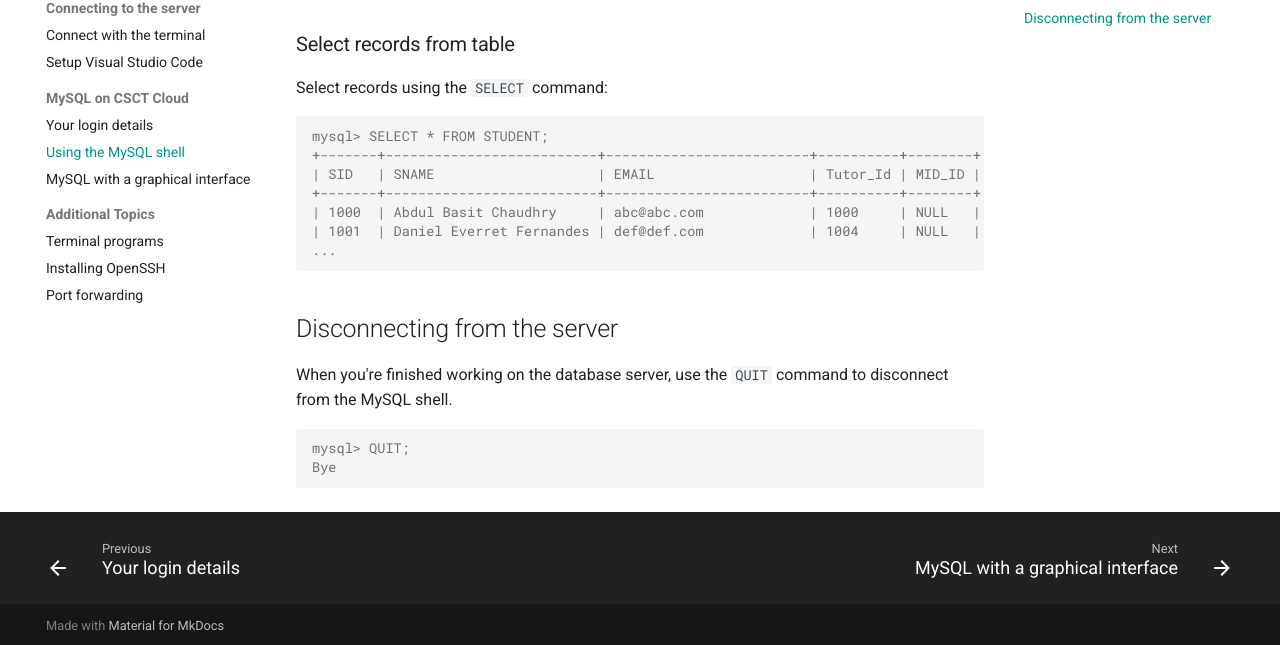
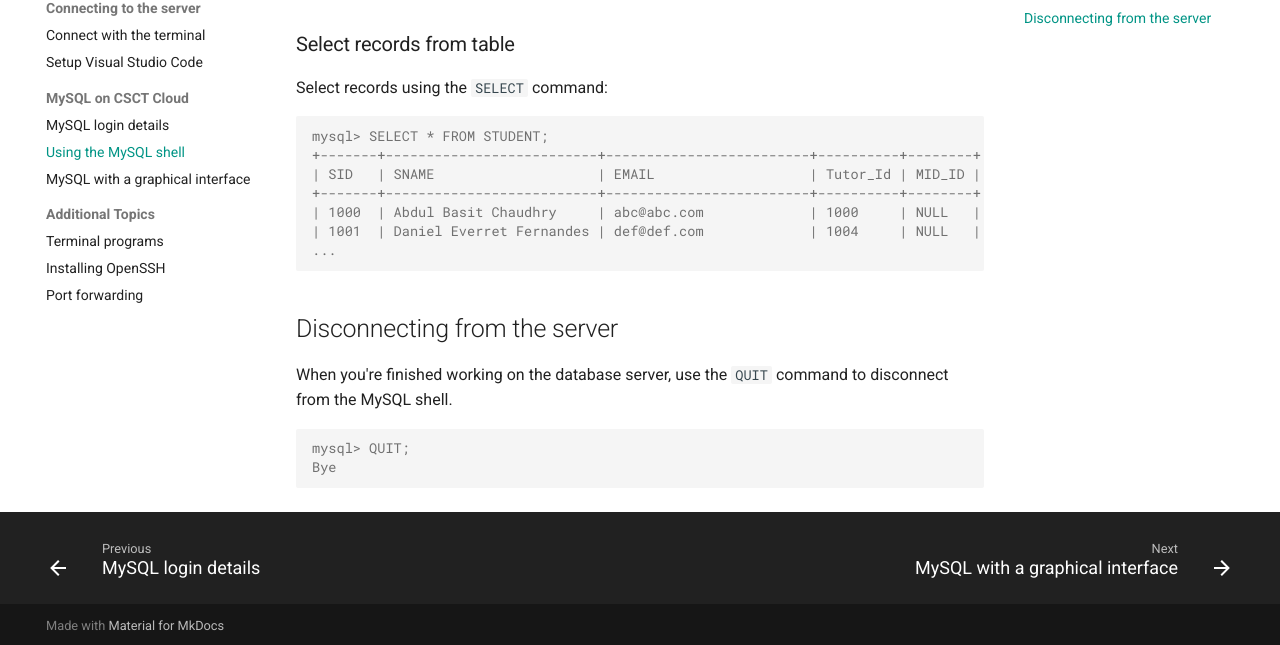
Before and after one commit to csctcloud/csctcloud.github.io, an MkDocs documentation site: the page built from docs/mysql/cli.md, in a window 1280 px wide and 900 px high, scrolled down 1569 px. Shown: the part 252-897 px from the top of the window. Built offline with MkDocs 1.6.1 and Material for MkDocs 9.7.7, drawn with Linux system fonts in a browser that asks for light colours.

Commit message:
tweak page name

```diff
--- a/mkdocs.yml
+++ b/mkdocs.yml
@@ -54,7 +54,7 @@ nav:
     - Connect with the terminal: connecting/terminal.md
     - Setup Visual Studio Code: connecting/vscode.md
   - MySQL on CSCT Cloud:
-    - Your login details: mysql/login.md
+    - MySQL login details: mysql/login.md
     - Using the MySQL shell: mysql/cli.md
     - MySQL with a graphical interface: mysql/gui.md
   - Additional Topics:
```
